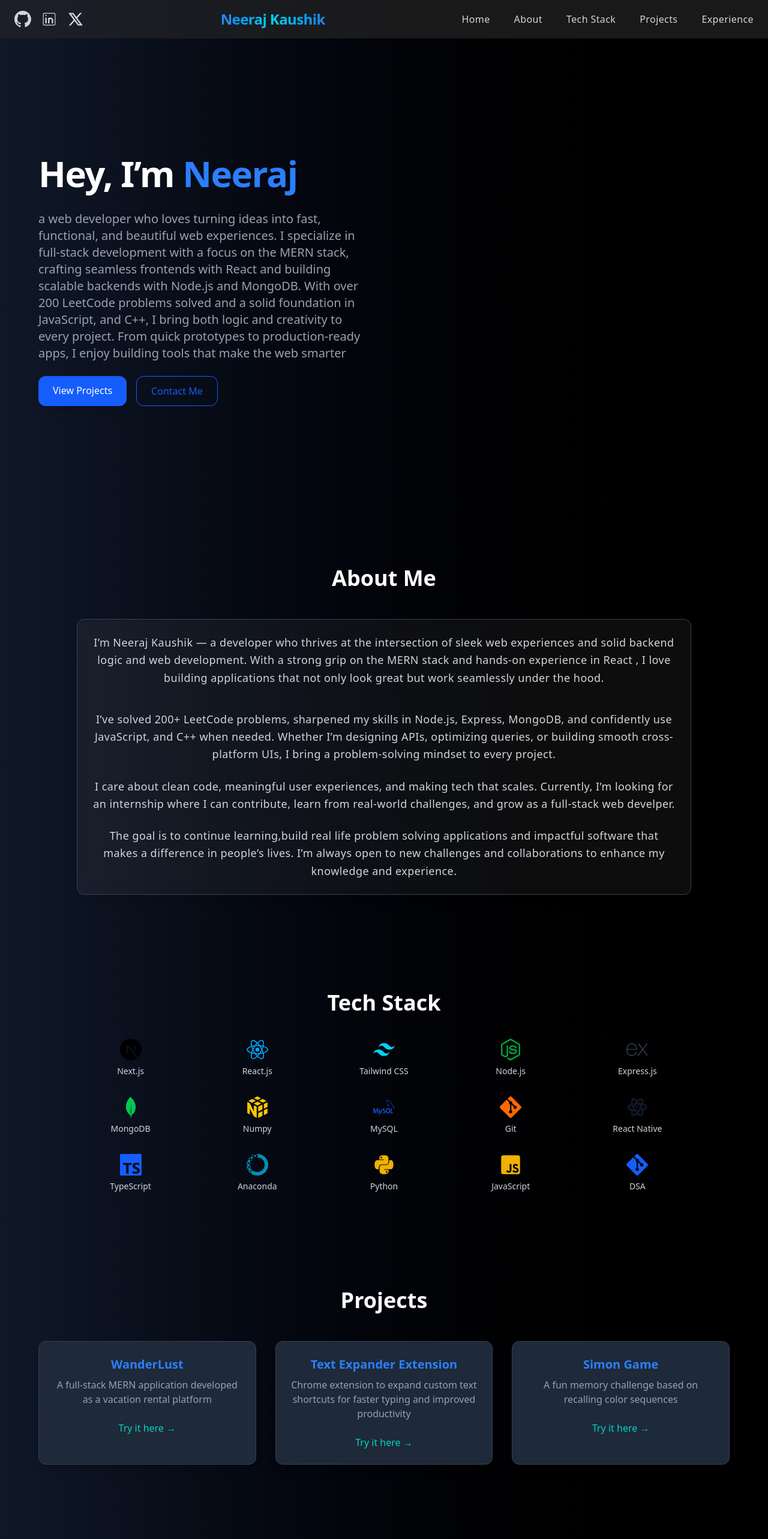
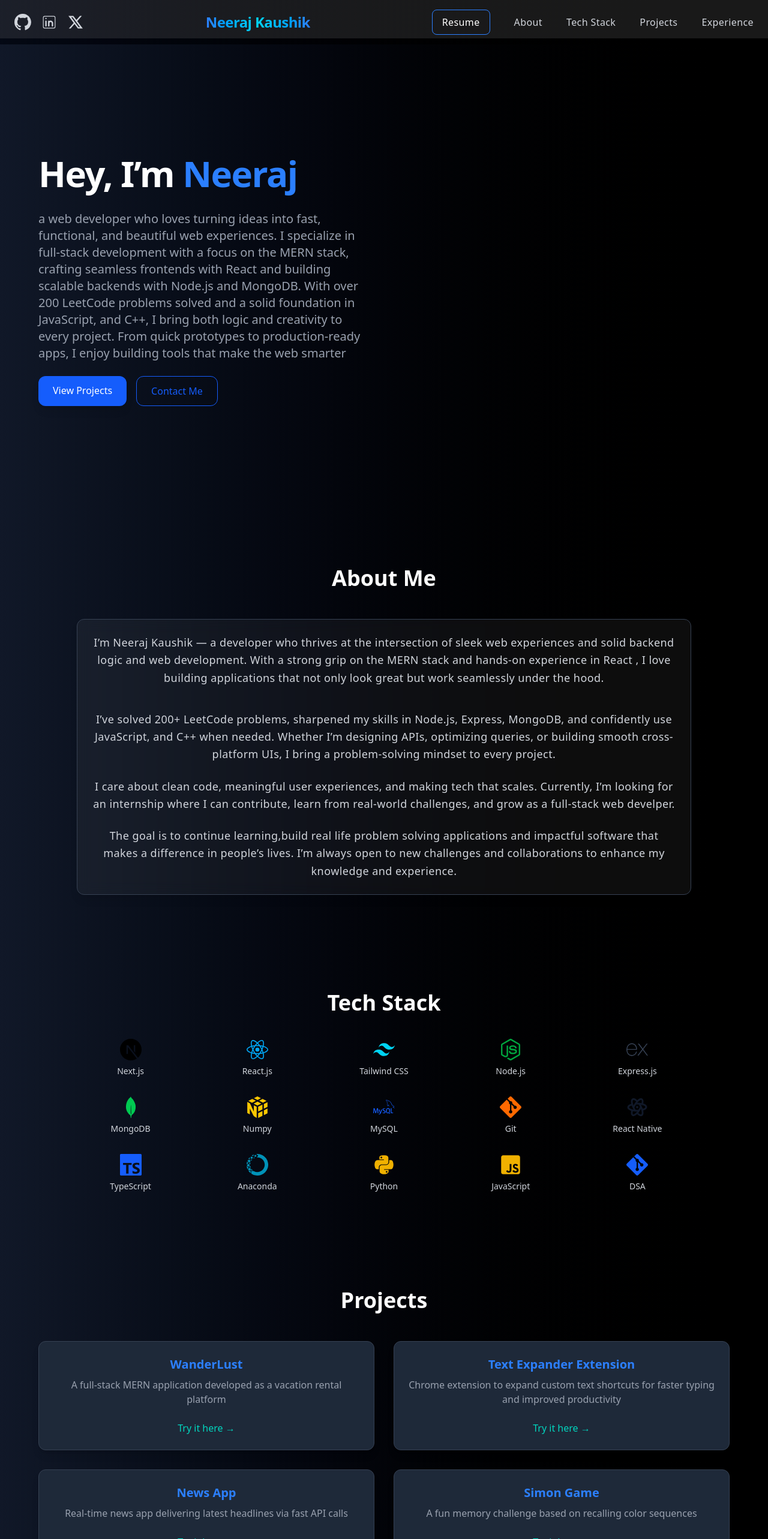
Before and after one commit to Neerajkaushik439/NewPortfolio, a Next.js app: page / in a window 1280 px wide. Shown: the top 2566 px of the page at 60% size. Built offline with nearby package versions, Linux system fonts and the light colour scheme.

Commit message:
added resume option

```diff
--- a/components/Header.tsx
+++ b/components/Header.tsx
@@ -8,7 +8,7 @@ import { RiTwitterXLine } from "react-icons/ri";
 
 
 const navLinks = [
-  { name: "Home", href: "#hero" },
+  { name: "Resume", href: "/Resume.pdf", external: true },
   { name: "About", href: "#about" },
   { name: "Tech Stack", href: "#tech" },
   { name: "Projects", href: "#projects" },
@@ -29,8 +29,7 @@ const Header = () => {
 
   return (
     <header
-    className={`fixed top-0 left-0 w-full z-50 transition-all duration-300 ${
-      scrolled
+      className={`fixed top-0 left-0 w-full z-50 transition-all duration-300 ${scrolled
         ? "backdrop-blur bg-gradient-to-r from-gray-900/90 to-black/90 shadow-md"
         : "bg-gradient-to-r from-gray-950/90 to-black/90"
         }`}
@@ -75,12 +74,22 @@ const Header = () => {
             <a
               key={link.name}
               href={link.href}
-              className="relative font-medium text-gray-300 hover:text-blue-400 tracking-wide transition-all duration-300"
+              target={link.external ? "_blank" : "_self"}
+              rel={link.external ? "noopener noreferrer" : undefined}
+              className={`relative font-medium tracking-wide transition-all duration-300
+      ${link.name === "Resume"
+                  ? "text-white border border-blue-500 px-4 py-2 rounded-lg hover:bg-blue-500 hover:text-black"
+                  : "text-gray-300 hover:text-blue-400"
+                }`}
             >
               {link.name}
+              {link.name !== "Resume" && (
                 <span className="-bottom-1 left-0 absolute bg-blue-500 w-0 group-hover:w-full h-0.5 transition-all duration-300"></span>
+              )}
             </a>
           ))}
+
+
         </nav>
 
         <button
--- a/components/Project.tsx
+++ b/components/Project.tsx
@@ -10,6 +10,11 @@ const projects = [
     title: "Text Expander Extension",
     description: "Chrome extension to expand custom text shortcuts for faster typing and improved productivity",
     link: "https://github.com/Neerajkaushik439/Text-Expander-Extension",
+  },
+  {
+    title: "News App",
+    description: "Real-time news app delivering latest headlines via fast API calls",
+    link: "https://news-lilac-psi.vercel.app/",
   },
   {
     title: "Simon Game",
@@ -25,7 +30,7 @@ const Projects = () => {
     <section id="projects" className="bg-gradient-to-r from-gray-900 to-black px-6 py-20">
       <div className="mx-auto max-w-6xl text-center">
         <h2 className="mb-12 font-bold text-white text-4xl">Projects</h2>
-        <div className="gap-8 grid md:grid-cols-3">
+        <div className="gap-8 grid md:grid-cols-2">
           {projects.map((proj, i) => (
             <div
               key={i}
```
Also changed, not shown: 2 other files (tests, documents, lock files or other folders). Lines whose indentation alone changed are shown as unchanged.
